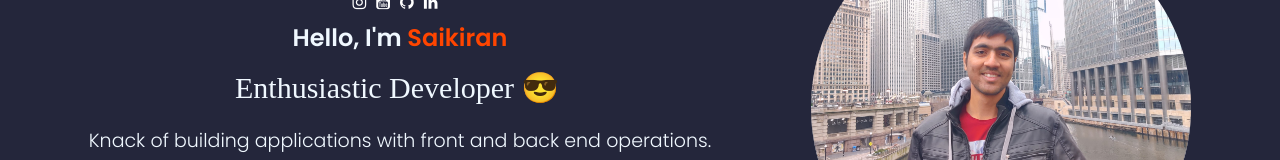
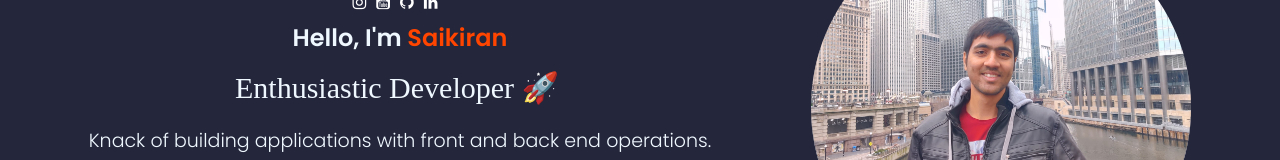
Before and after one commit to saikiransomanagoudar/saikiran-portfolio, a React (Create React App) app in the folder client/: page / in a window 1280 px wide. Shown: the part 292-452 px from the top of the page. Built offline with nearby package versions, Linux system fonts and the light colour scheme; a web font is replaced by a local one.

Commit message:
Profile details update

```diff
--- a/client/src/PortfolioContainer/Home/Profile/Profile.js
+++ b/client/src/PortfolioContainer/Home/Profile/Profile.js
@@ -56,9 +56,7 @@ export default function Profile() {
                   steps={[
                     "Software Engineer Fellow 💻",
                     1000,
-                    "Enthusiastic Developer 😎",
-                    1000,
-                    "ReactJS Developer 📱",
+                    "Enthusiastic Developer 🚀",
                     1000,
                   ]}
                 />
```
